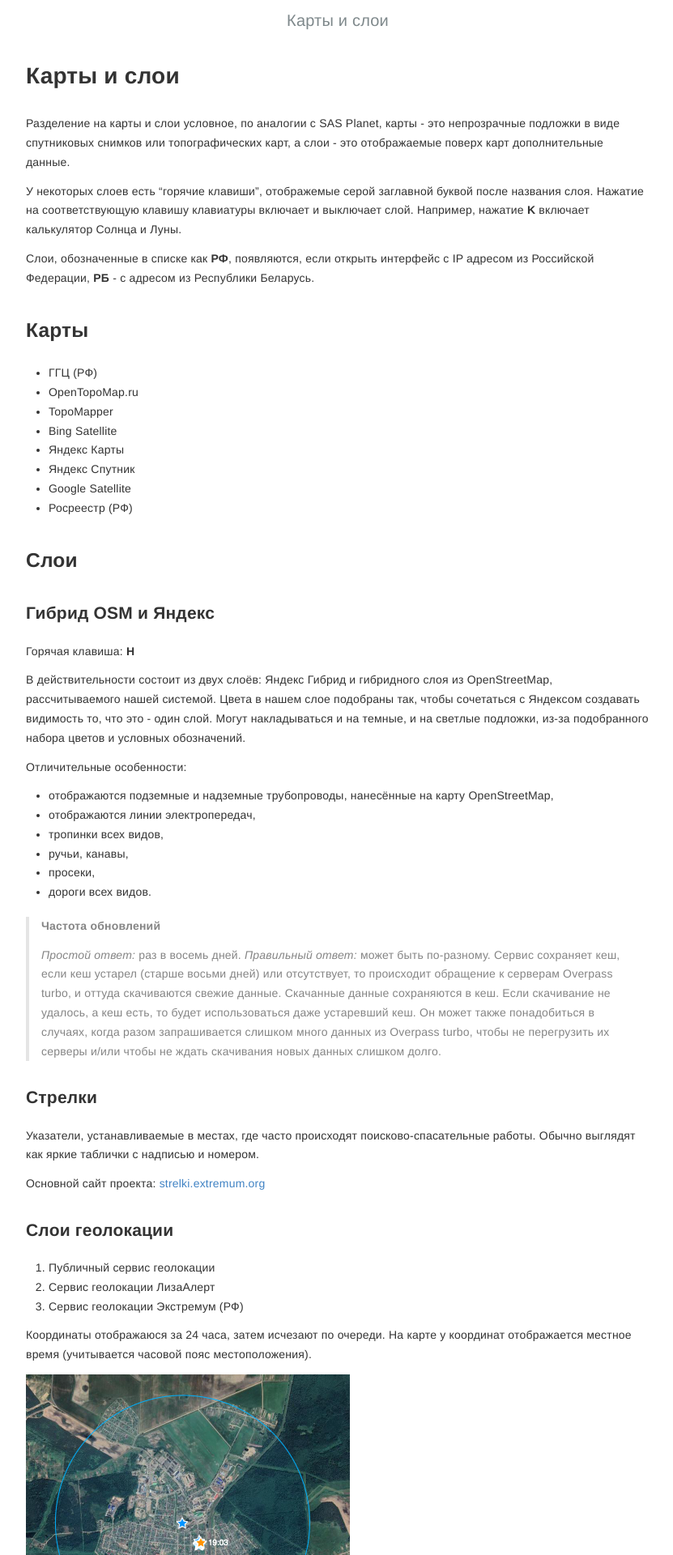
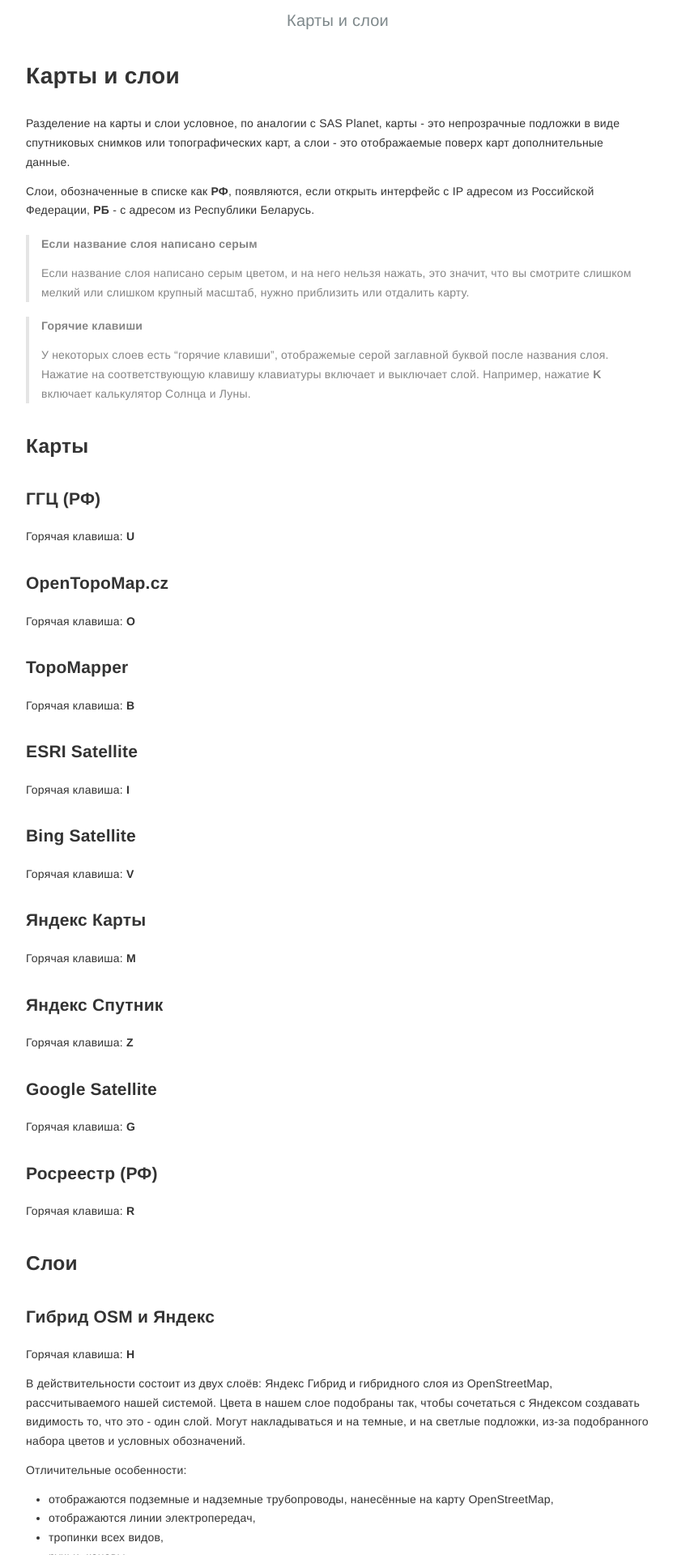
Before and after one commit to extremum-search-and-rescue/help.gis, a Jekyll site: the page built from _posts/2023-06-12-ui-maps-and-layers.md, in a window 1280 px wide. Shown: the top 1920 px of the page at 81% size, without its empty margins (223-1054 px from the left). Built offline with Jekyll 4.4.1, drawn with Linux system fonts in a browser that asks for light colours; some of the changed text lies outside the part shown.

Commit message:
Update 2023-06-12-ui-maps-and-layers.md

```diff
--- a/_posts/2023-06-12-ui-maps-and-layers.md
+++ b/_posts/2023-06-12-ui-maps-and-layers.md
@@ -6,19 +6,33 @@ layout: post
 
 Разделение на карты и слои условное, по аналогии с SAS Planet, карты - это непрозрачные подложки в виде спутниковых снимков или топографических карт, а слои - это отображаемые поверх карт дополнительные данные.
 
-У некоторых слоев есть "горячие клавиши", отображемые серой заглавной буквой после названия слоя. Нажатие на соответствующую клавишу клавиатуры включает и выключает слой. Например, нажатие **K** включает калькулятор Солнца и Луны.
-
 Слои, обозначенные в списке как **РФ**, появляются, если открыть интерфейс с IP адресом из Российской Федерации, **РБ** - с адресом из Республики Беларусь.
 
+> ##### Если название слоя написано серым
+> Если название слоя написано серым цветом, и на него нельзя нажать, это значит, что вы смотрите слишком мелкий или слишком крупный масштаб, нужно приблизить или отдалить карту.
+
+> ##### Горячие клавиши
+> У некоторых слоев есть "горячие клавиши", отображемые серой заглавной буквой после названия слоя. Нажатие на соответствующую клавишу клавиатуры включает и выключает слой. Например, нажатие **K** включает калькулятор Солнца и Луны.
+
 ## Карты
-- ГГЦ (РФ)
-- OpenTopoMap.ru
-- TopoMapper
-- Bing Satellite
-- Яндекс Карты
-- Яндекс Спутник
-- Google Satellite
-- Росреестр (РФ)
+### ГГЦ (РФ)
+Горячая клавиша: **U**
+### OpenTopoMap.cz
+Горячая клавиша: **O**
+### TopoMapper
+Горячая клавиша: **B**
+### ESRI Satellite
+Горячая клавиша: **I**
+### Bing Satellite
+Горячая клавиша: **V**
+### Яндекс Карты
+Горячая клавиша: **M**
+### Яндекс Спутник
+Горячая клавиша: **Z**
+### Google Satellite
+Горячая клавиша: **G**
+### Росреестр (РФ)
+Горячая клавиша: **R**
 
 ## Слои
 
@@ -37,9 +51,12 @@ layout: post
 
 > ##### Частота обновлений
 > _Простой ответ:_ раз в восемь дней.
+>
 > _Правильный ответ:_ может быть по-разному. Сервис сохраняет кеш, если кеш устарел (старше восьми дней) или отсутствует, то происходит обращение к серверам Overpass turbo, и оттуда скачиваются свежие данные. Скачанные данные сохраняются в кеш. Если скачивание не удалось, а кеш есть, то будет использоваться даже устаревший кеш. Он может также понадобиться в случаях, когда разом запрашивается слишком много данных из Overpass turbo, чтобы не перегрузить их серверы и/или чтобы не ждать скачивания новых данных слишком долго.
 
 ### Стрелки
+Горячая клавиша: **S**
+
 Указатели, устанавливаемые в местах, где часто происходят поисково-спасательные работы. Обычно выглядят как яркие таблички с надписью и номером.
 
 Основной сайт проекта: [strelki.extremum.org](https://strelki.extremum.org)
@@ -66,12 +83,12 @@ layout: post
 ## Прочие слои
 - Мегафон, Yota (РФ)
 - МТС (РФ)
+- Билайн (РФ)
+- Tele2, СберОнлайн, Tinkoff Mobile (РФ)
+- Лесное хозяйство (РФ)
 - МТС Беларусь (РБ)
 - A1 (Велком) (РБ)
 - Life:) (РБ)
-- Билайн (РФ)
-- Tele2, СберОнлайн, Tinkoff Mobile (РФ)
-- Лесное хозяйство (РФ)
 - Треки Strava ([внешняя ссылка](https://habr.com/ru/post/341900/))
 - Треки Народной Карты Яндекс ([внешняя ссылка](https://yandex.ru/blog/narod-karta/gps-treki-v-narodnoy-karte))
 - Wikimapia
```
Also changed, not shown: other parts of _posts/2023-06-12-ui-maps-and-layers.md (+0 -3 lines).
